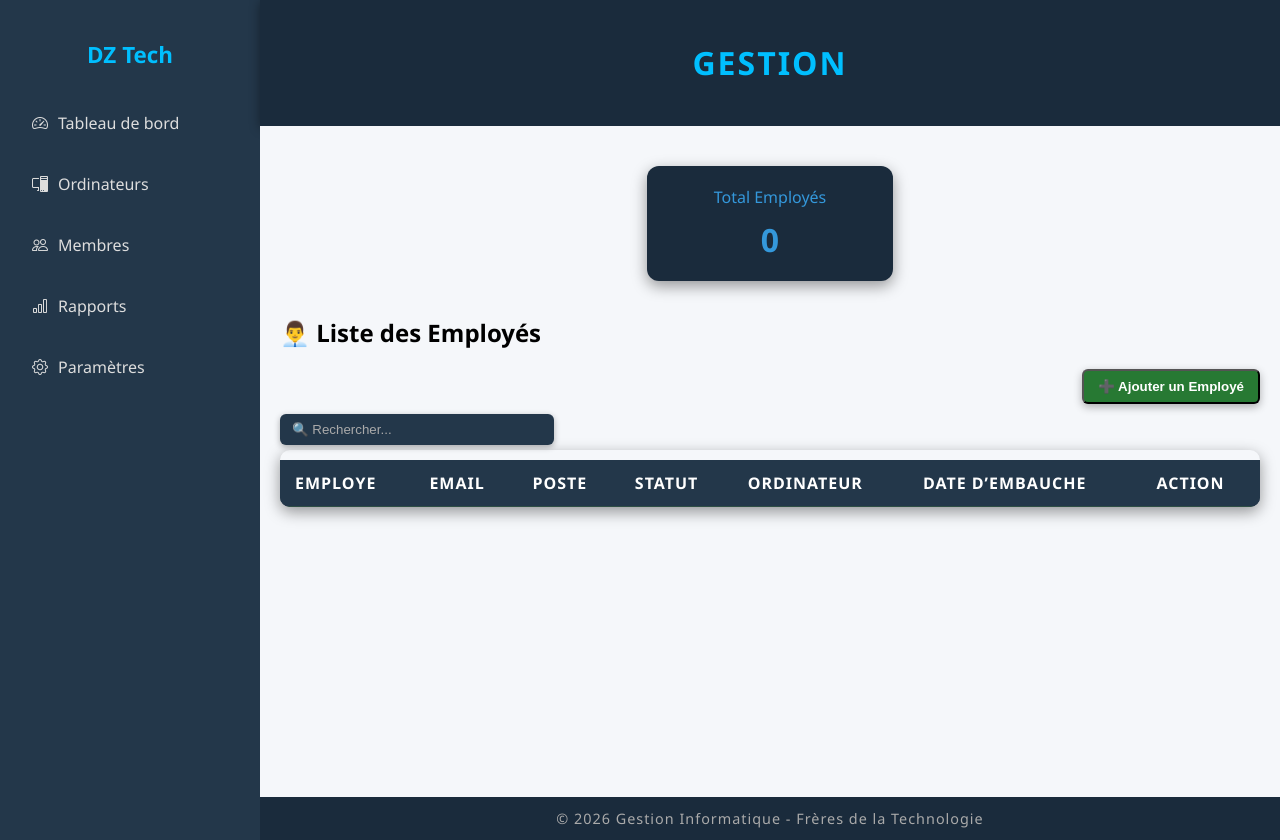
After one commit to dzformation23/gesionordis, a Django app: page /employe/ in a window 1280 px wide. The commit adds this page. Run offline with Django 5.2, Linux system fonts and the light colour scheme; lists and menus that the app fills with data are empty.

Commit message:
formulaire

```diff
--- a/gesionordi/templates/base.html
+++ b/gesionordi/templates/base.html
@@ -49,7 +49,7 @@ function showToast(message, type="success") {
         <ul>
           <li><a href="{% url 'dashboard' %}"><i class="bi bi-speedometer2"></i> Tableau de bord</a></li>
           <li><a href="{% url 'ordinateurs' %}"><i class="bi bi-pc-display"></i> Ordinateurs</a></li>
-          <li><a href="#"><i class="bi bi-people"></i> Membres</a></li>
+          <li><a href="{% url 'employes' %}"><i class="bi bi-people"></i> Membres</a></li>
           <li><a href="#"><i class="bi bi-bar-chart"></i> Rapports</a></li>
           <li><a href="#"><i class="bi bi-gear"></i> Paramètres</a></li>
         </ul>
@@ -108,9 +108,6 @@ function closeModal() {
 }
 
 
-
-
-
 function openDetailModal(type, modele, designation, numero, utilisateur, statut, date, garantie, duree) {
   // Remplir les champs du formulaire avec les valeurs passées
   document.getElementById("detail-type").value = type;
@@ -155,8 +152,6 @@ function closeEditModal() {
 }
 
 
-
-
 function openDeleteModal(url) {
   // Injecte l’URL dans l’action du formulaire
   document.getElementById("deleteForm").action = url;
@@ -171,4 +166,36 @@ function closeDeleteModal() {
 }
 
 
+function openDetailEmploye(prenom, nom, email, poste, statut, ordinateurs, date_embauche) {
+  document.getElementById("detail-prenom").value = prenom;
+  document.getElementById("detail-nom").value = nom;
+  document.getElementById("detail-email").value = email;
+  document.getElementById("detail-poste").value = poste;
+  document.getElementById("detail-statut").value = statut;
+  document.getElementById("detail-ordinateurs").value = ordinateurs;
+  document.getElementById("detail-date").value = date_embauche;
+  document.getElementById("detailEmployeModal").style.display = "flex";
+}
+function closeDetailEmploye() {
+  document.getElementById("detailEmployeModal").style.display = "none";
+}
+
+function openEditEmploye(id, prenom, nom, email, poste, statut, ordinateurs, date_embauche) {
+  document.getElementById("edit-prenom").value = prenom;
+  document.getElementById("edit-nom").value = nom;
+  document.getElementById("edit-email").value = email;
+  document.getElementById("edit-poste").value = poste;
+  document.getElementById("edit-statut").value = statut;
+  document.getElementById("edit-ordinateurs").value = ordinateurs;
+  document.getElementById("edit-date").value = date_embauche;
+
+  // ✅ Mettre l’action du formulaire dynamiquement
+  document.getElementById("editEmployeForm").action = "/employe/modifier/" + id + "/";
+  document.getElementById("editEmployeModal").style.display = "flex";
+}
+function closeEditEmploye() {
+  document.getElementById("editEmployeModal").style.display = "none";
+}
+
+
 </script>
--- /dev/null
+++ b/gesionordi/templates/employe.html
@@ -0,0 +1,310 @@
+{% extends "base.html" %}
+
+{% block title %}Employés{% endblock %}
+
+{% block content %}
+<section class="cards">
+  <div class="card blue">Total Employés<br><span>{{ employes|length }}</span></div>
+</section>
+
+<h2>👨‍💼 Liste des Employés</h2>
+
+<!-- ✅ Bouton Créer -->
+<div class="actions">
+  <button class="btn-create" onclick="openModal()">➕ Ajouter un Employé</button>
+</div>
+
+<!-- ✅ Barre de recherche -->
+<input type="text" id="searchEmploye" placeholder="🔍 Rechercher..." class="search-input">
+
+<div class="table-wrapper">
+  <table id="employeTable">
+    <thead>
+      <tr class="small">
+        <th>Employe</th>
+        <th>Email</th>
+        <th>Poste</th>
+        <th>Statut</th>
+        <th>Ordinateur</th>
+        <th>Date d’embauche</th>
+        <th>Action</th>
+      </tr>
+    </thead>
+    <tbody>
+      {% for emp in employes %}
+      <tr>
+        <td>{{ emp.prenom }} {{ emp.nom }}</td>
+        <td>{{ emp.email }}</td>
+        <td>{{ emp.poste }}</td>
+        <td>{{ emp.statut }}</td>
+        <td>
+          {% for pc in emp.ordinateurs.all %}
+            {{ pc.modele }} ({{ pc.numero }}){% if not forloop.last %}, {% endif %}
+          {% empty %}
+            Aucun
+          {% endfor %}
+        </td>
+        <td>{{ emp.date_embauche }}</td>
+        <td class="actions">
+           <!-- Détail -->
+            <a href="javascript:void(0)"
+              class="btn-action"
+              title="Détails"
+              onclick="openDetailEmploye('{{ emp.prenom }}','{{ emp.nom }}','{{ emp.email }}',
+              '{{ emp.poste }}','{{ emp.statut }}','{% for pc in emp.ordinateurs.all %}{{ pc.modele }} ({{ pc.numero }}){% if not forloop.last %}, {% endif %}{% endfor %}',
+              '{{ emp.date_embauche }}')">
+              <i class="bi bi-eye"></i>
+            </a>
+
+            <!-- Modifier -->
+            <a href="javascript:void(0)"
+              class="btn-action"
+              title="Modifier"
+              onclick="openEditEmploye('{{ emp.id }}','{{ emp.prenom }}','{{ emp.nom }}','{{ emp.email }}',
+              '{{ emp.poste }}','{{ emp.statut }}','{% for pc in emp.ordinateurs.all %}{{ pc.modele }} ({{ pc.numero }}){% if not forloop.last %}, {% endif %}{% endfor %}',
+              '{{ emp.date_embauche|date:'Y-m-d'}}')">
+              <i class="bi bi-pencil-square"></i>
+            </a>
+
+          <!-- Supprimer -->
+          <a href="javascript:void(0)"
+             class="btn-action text-danger"
+             title="Supprimer"
+             onclick="openDeleteModal('{% url 'supprimer_employe' emp.id %}')">
+             <i class="bi bi-trash"></i>
+          </a>
+        </td>
+      </tr>
+      {% endfor %}
+    </tbody>
+  </table>
+</div>
+
+<!-- ✅ Modal Créer Employé -->
+<div id="createModal" class="modal">
+  <div class="modal-content">
+    <span class="close" onclick="closeModal()">&times;</span>
+    <h3>➕ Ajouter un Employé</h3>
+    <form method="post" action="{% url 'employe' %}">
+      {% csrf_token %}
+
+      <div class="form-group">
+        <label for="prenom">Prénom</label>
+        <div class="input-icon">
+          <i class="bi bi-person"></i>
+          <input type="text" id="prenom" name="prenom" placeholder="Ex: Didier" required>
+        </div>
+      </div>
+
+      <div class="form-group">
+        <label for="nom">Nom</label>
+        <div class="input-icon">
+          <i class="bi bi-person-badge"></i>
+          <input type="text" id="nom" name="nom" placeholder="Ex: Zahibo" required>
+        </div>
+      </div>
+
+      <div class="form-group">
+        <label for="email">Email</label>
+        <div class="input-icon">
+          <i class="bi bi-envelope"></i>
+          <input type="email" id="email" name="email" placeholder="Ex: dzformation23@gmail.com" required>
+        </div>
+      </div>
+
+      <div class="form-group">
+        <label for="poste">Poste</label>
+        <div class="input-icon">
+          <i class="bi bi-briefcase"></i>
+          <input type="text" id="poste" name="poste" placeholder="Ex: Développeur Python" required>
+        </div>
+      </div>
+
+      <div class="form-group">
+        <label for="statut">Statut</label>
+        <div class="input-icon">
+          <i class="bi bi-check-circle"></i>
+          <select id="statut" name="statut">
+            <option value="Actif">Actif</option>
+            <option value="En congé">En congé</option>
+            <option value="Inactif">Inactif</option>
+          </select>
+        </div>
+      </div>
+
+      <div class="form-group">
+        <label for="date_embauche">Date d’embauche</label>
+        <div class="input-icon">
+          <i class="bi bi-calendar-date"></i>
+          <input type="date" id="date_embauche" name="date_embauche">
+        </div>
+      </div>
+
+      <button type="submit" class="btn-submit">✅ Enregistrer</button>
+    </form>
+  </div>
+</div>
+
+
+<div id="detailEmployeModal" class="modal">
+  <div class="modal-content">
+    <span class="close" onclick="closeDetailEmploye()">&times;</span>
+    <h3>👁️ Détails Employé</h3>
+    <form>
+      <div class="form-group">
+        <label>Prénom</label>
+        <div class="input-icon">
+          <i class="bi bi-person"></i>
+          <input type="text" id="detail-prenom" readonly>
+        </div>
+      </div>
+
+      <div class="form-group">
+        <label>Nom</label>
+        <div class="input-icon">
+          <i class="bi bi-person-badge"></i>
+          <input type="text" id="detail-nom" readonly>
+        </div>
+      </div>
+
+      <div class="form-group">
+        <label>Email</label>
+        <div class="input-icon">
+          <i class="bi bi-envelope"></i>
+          <input type="text" id="detail-email" readonly>
+        </div>
+      </div>
+
+      <div class="form-group">
+        <label>Poste</label>
+        <div class="input-icon">
+          <i class="bi bi-briefcase"></i>
+          <input type="text" id="detail-poste" readonly>
+        </div>
+      </div>
+
+      <div class="form-group">
+        <label>Statut</label>
+        <div class="input-icon">
+          <i class="bi bi-check-circle"></i>
+          <input type="text" id="detail-statut" readonly>
+        </div>
+      </div>
+
+      <div class="form-group">
+        <label>Ordinateurs</label>
+        <div class="input-icon">
+          <i class="bi bi-pc-display"></i>
+          <input type="text" id="detail-ordinateurs" readonly>
+        </div>
+      </div>
+
+      <div class="form-group">
+        <label>Date d’embauche</label>
+        <div class="input-icon">
+          <i class="bi bi-calendar-date"></i>
+          <input type="text" id="detail-date" readonly>
+        </div>
+      </div>
+    </form>
+  </div>
+</div>
+
+{% for pc in employes %}
+<div id="editEmployeModal" class="modal">
+  <div class="modal-content">
+    <span class="close" onclick="closeEditEmploye()">&times;</span>
+    <h3>✏️ Modifier Employé</h3>
+    <form id="editEmployeForm" method="post" action="">
+      {% csrf_token %}
+
+      <div class="form-group">
+        <label>Prénom</label>
+        <div class="input-icon">
+          <i class="bi bi-person"></i>
+          <input type="text" id="edit-prenom" name="prenom" required>
+        </div>
+      </div>
+
+      <div class="form-group">
+        <label>Nom</label>
+        <div class="input-icon">
+          <i class="bi bi-person-badge"></i>
+          <input type="text" id="edit-nom" name="nom" required>
+        </div>
+      </div>
+
+      <div class="form-group">
+        <label>Email</label>
+        <div class="input-icon">
+          <i class="bi bi-envelope"></i>
+          <input type="email" id="edit-email" name="email" required>
+        </div>
+      </div>
+
+      <div class="form-group">
+        <label>Poste</label>
+        <div class="input-icon">
+          <i class="bi bi-briefcase"></i>
+          <input type="text" id="edit-poste" name="poste" required>
+        </div>
+      </div>
+
+      <div class="form-group">
+        <label>Statut</label>
+        <div class="input-icon">
+          <i class="bi bi-check-circle"></i>
+          <select id="edit-statut" name="statut">
+            <option value="Actif">Actif</option>
+            <option value="En congé">En congé</option>
+            <option value="Inactif">Inactif</option>
+          </select>
+        </div>
+      </div>
+
+      <div class="form-group">
+        <label>Ordinateurs</label>
+        <div class="input-icon">
+          <i class="bi bi-pc-display"></i>
+          <input type="text" id="edit-ordinateurs" name="ordinateurs">
+        </div>
+      </div>
+
+      <div class="form-group">
+        <label>Date d’embauche</label>
+        <div class="input-icon">
+          <i class="bi bi-calendar-date"></i>
+          <input type="date" id="edit-date" name="date_embauche">
+        </div>
+      </div>
+
+      <button type="submit" class="btn-submit">💾 Mettre à jour</button>
+    </form>
+  </div>
+</div>
+{% endfor %}
+<!-- ✅ Modal Supprimer Employé -->
+<div id="confirmDeleteModal" class="modal">
+  <div class="modal-content">
+    <span class="close" onclick="closeDeleteModal()">&times;</span>
+    <h3>⚠️ Confirmation de suppression</h3>
+    <p>Es-tu sûr de vouloir supprimer cet employé ?</p>
+
+    <div class="form-group">
+      <div class="input-icon">
+        <i class="bi bi-person-x"></i>
+        <input type="text" id="delete-nom" readonly>
+      </div>
+    </div>
+
+    <div class="actions">
+      <button type="button" class="btn-secondary" onclick="closeDeleteModal()">❌ Annuler</button>
+      <form id="deleteForm" method="post" action="">
+        {% csrf_token %}
+        <button type="submit" class="btn-danger">🗑️ Supprimer</button>
+      </form>
+    </div>
+  </div>
+</div>
+
+{% endblock %}
--- a/gesionordi/urls.py
+++ b/gesionordi/urls.py
@@ -12,4 +12,10 @@ urlpatterns = [
     path("ordinateur/<int:pk>/modifier/", views.modifier_pc, name="modifier_pc"),
     path("ordinateur/<int:pk>/supprimer/", views.supprimer_pc, name="supprimer_pc"),
 
+    # ✅ Employés
+    path("employes/", views.employes, name="employes"),   # liste
+    path("employe/", views.employe, name="employe"),      # ajout
+    path("employe/modifier/<int:pk>/", views.modifier_employe, name="modifier_employe"),
+    path("employe/supprimer/<int:pk>/", views.supprimer_employe, name="supprimer_employe"),
+
 ]
--- a/ordi/views.py
+++ b/ordi/views.py
@@ -28,13 +28,15 @@ def bureau(request):
         designation = request.POST.get("designation")
         numero = request.POST.get("numero")
         utilisateur_nom = request.POST.get("utilisateur")
-        statut = request.POST.get("statut")
         date_achat = request.POST.get("date_achat")
         garantie = request.POST.get("garantie")
 
         employe = None
+        statut = "En stock"  # par défaut
+
         if utilisateur_nom:
             employe = Employe.objects.filter(nom=utilisateur_nom).first()
+            statut = "Actif"  # ✅ si un employé est choisi, l’ordi devient actif
 
         Ordinateur.objects.create(
             type=type_pc,
@@ -47,13 +49,12 @@ def bureau(request):
             garantie=garantie,
         )
 
-        # ✅ Message de succès
-        messages.success(request, "Ordinateur enregistré avec succès ✅")
-
+        messages.success(request, "✅ Ordinateur enregistré avec succès.")
         return redirect("bureau")
 
     bureaux = Ordinateur.objects.filter(type="Bureau")
-    return render(request, "bureau.html", {"bureaux": bureaux})
+    employes = Employe.objects.all()  # ✅ passe les employés au template
+    return render(request, "bureau.html", {"bureaux": bureaux, "employes": employes})
 
 
 
@@ -70,8 +71,11 @@ def portable(request):
             garantie = request.POST.get("garantie")
 
             employe = None
+            statut = "En stock"  # par défaut
+
             if utilisateur_nom:
                 employe = Employe.objects.filter(nom=utilisateur_nom).first()
+                statut = "Actif"
 
             Ordinateur.objects.create(
                 type=type_pc,
@@ -88,8 +92,8 @@ def portable(request):
             messages.success(request, "Ordinateur enregistré avec succès ✅")
             return redirect("portable")
      portables = Ordinateur.objects.filter(type="Portable")
-     return render(request, "portable.html", {"portables": portables})
-
+     employes = Employe.objects.all()  # ✅ passe les employés au template
+     return render(request, "portable.html", {"portables": portables, "employes": employes})
 
 
 
@@ -140,3 +144,84 @@ def supprimer_pc(request, pk):
     pc.delete()
     messages.success(request, "Ordinateur supprimé ✅")
     return redirect("bureau")
+
+
+
+def employes(request):
+    employes = Employe.objects.all()
+    return render(request, "employe.html", {"employes": employes})
+
+
+
+
+def employe(request):
+    if request.method == "POST":
+        nom = request.POST.get("nom")
+        prenom = request.POST.get("prenom")
+        email = request.POST.get("email")
+        poste = request.POST.get("poste")
+        statut = request.POST.get("statut")
+        ordinateur_numero = request.POST.get("ordinateur")  # numéro ou id de l'ordi
+        date_embauche = request.POST.get("date_embauche")
+
+        try:
+            # ✅ Création de l'employé
+            emp = Employe.objects.create(
+                nom=nom,
+                prenom=prenom,
+                email=email,
+                poste=poste,
+                statut=statut,
+                date_embauche=date_embauche
+            )
+
+            # ✅ Affectation d’un ordinateur si fourni
+            if ordinateur_numero:
+                pc = Ordinateur.objects.filter(numero=ordinateur_numero).first()
+                if pc:
+                    emp.ordinateurs.add(pc)
+
+            messages.success(request, "✅ Employé ajouté avec succès.")
+            return redirect("employes")
+        except Exception as e:
+            messages.error(request, f"❌ Erreur lors de l’ajout : {e}")
+
+        return redirect("employes")
+    return render(request, "employe.html")  # formulaire
+
+def modifier_employe(request, pk):
+    emp = get_object_or_404(Employe, pk=pk)
+
+    if request.method == "POST":
+        emp.nom = request.POST.get("nom")
+        emp.prenom = request.POST.get("prenom")
+        emp.email = request.POST.get("email")
+        emp.poste = request.POST.get("poste")
+        emp.statut = request.POST.get("statut")
+        ordinateur_numero = request.POST.get("ordinateur")
+        emp.date_embauche = request.POST.get("date_embauche")
+
+        try:
+            emp.save()
+
+            # ✅ Mise à jour des ordinateurs
+            if ordinateur_numero:
+                pc = Ordinateur.objects.filter(numero=ordinateur_numero).first()
+                if pc:
+                    emp.ordinateurs.set([pc])  # remplace la liste par ce PC
+
+            messages.success(request, "✅ Employé modifié avec succès.")
+            return redirect("employes")
+        except Exception as e:
+            messages.error(request, f"❌ Erreur lors de la modification : {e}")
+
+    return render(request, "modifier_employe.html", {"emp": emp})
+
+
+
+
+def supprimer_employe(request, pk):
+    emp = get_object_or_404(Employe, pk=pk)
+    emp.delete()
+    messages.success(request, "✅ Employé supprimé avec succès.")
+    return redirect("employes")
```
Also changed, not shown: gesionordi/templates/bureau.html (+8 -1 lines), gesionordi/templates/portable.html (+7 -2 lines), ordi/models.py (+9 -1 lines), static/style.css (+153 -0 lines), db.sqlite3, ordi/migrations/0001_initial.py.
